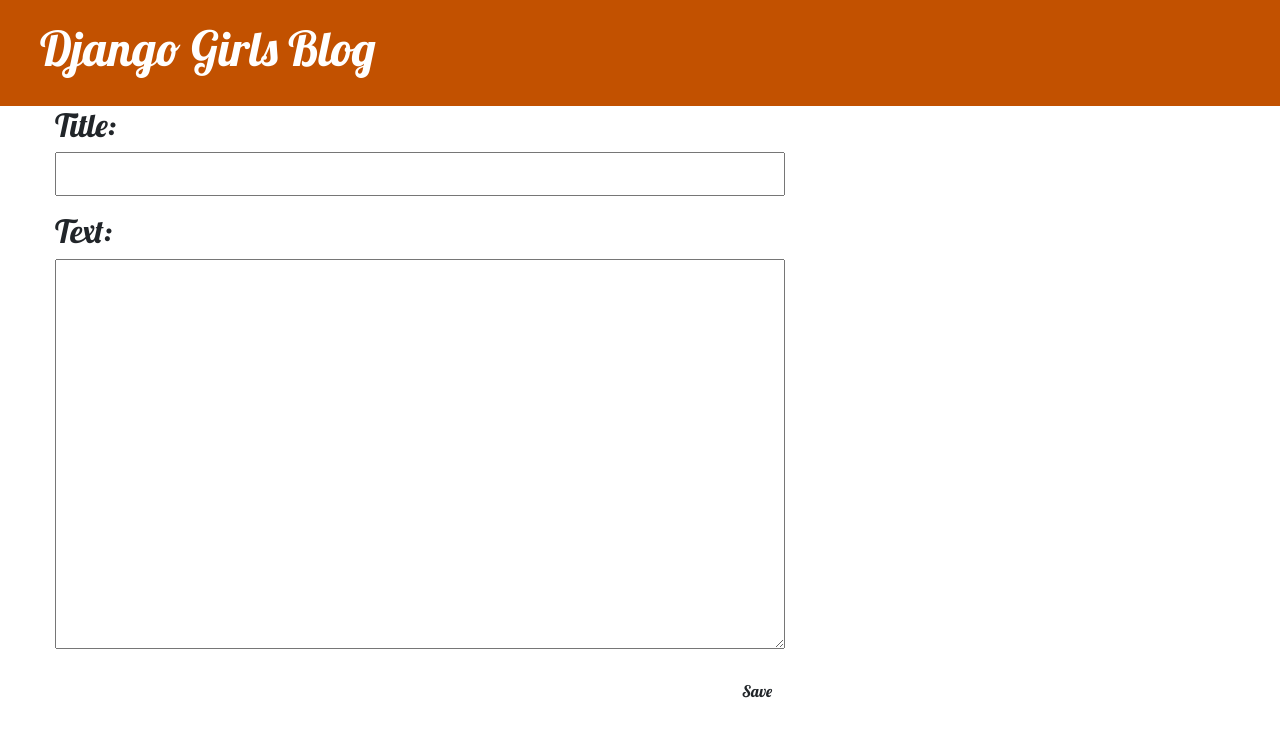
After one commit to koralle/django_girls_blog, a Django app: page /post/new/ in a window 1280 px wide. The commit adds this page. Shown: the top 737 px of the page. Run offline with Django 3.2, Linux system fonts and the light colour scheme; some libraries are stand-ins or nearby versions.

Commit message:
Complete This Tutorial

```diff
--- /dev/null
+++ b/blog/forms.py
@@ -0,0 +1,9 @@
+from django import forms
+
+from .models import Post
+
+class PostForm(forms.ModelForm):
+
+  class Meta:
+    model = Post
+    fields = ('title', 'text')
--- /dev/null
+++ b/blog/static/css/blog.css
@@ -0,0 +1,51 @@
+h1 a, h2 a {
+    color: #C25100;
+    font-family: 'Lobster';
+}
+
+.page-header {
+    background-color: #C25100;
+    margin-top: 0;
+    padding: 20px 20px 20px 40px;
+}
+
+.page-header h1, .page-header h1 a, .page-header h1 a:visited, .page-header h1 a:active {
+    color: #ffffff;
+    font-size: 36pt;
+    text-decoration: none;
+}
+
+.content {
+    margin-left: 40px;
+}
+
+h1, h2, h3, h4 {
+    font-family: 'Lobster', cursive;
+}
+
+.date {
+    color: #828282;
+}
+
+.save {
+    float: right;
+}
+
+.post-form textarea, .post-form input {
+    width: 100%;
+}
+
+.top-menu, .top-menu:hover, .top-menu:visited {
+    color: #ffffff;
+    float: right;
+    font-size: 26pt;
+    margin-right: 20px;
+}
+
+.post {
+    margin-bottom: 70px;
+}
+
+.post h2 a, .post h2 a:visited {
+    color: #000000;
+}
--- /dev/null
+++ b/blog/templates/blog/base.html
@@ -0,0 +1,32 @@
+{% load static %}
+<!DOCTYPE html>
+<html lang="ja">
+  <head>
+    <meta charset="UTF-8">
+    <meta name="viewport" content="width=device-width, initial-scale=1.0">
+    <meta http-equiv="X-UA-Compatible" content="ie=edge">
+    <title>Django Girls Blog.</title>
+    <link rel="stylesheet" href="https://stackpath.bootstrapcdn.com/bootstrap/4.4.1/css/bootstrap.min.css" integrity="sha384-Vkoo8x4CGsO3+Hhxv8T/Q5PaXtkKtu6ug5TOeNV6gBiFeWPGFN9MuhOf23Q9Ifjh" crossorigin="anonymous">
+    <link href="//fonts.googleapis.com/css?family=Lobster&subset=latin,latin-ext" rel="stylesheet" type="text/css">
+    <link rel="stylesheet" href="{% static "css/blog.css" %}">
+  </head>
+  <body>
+    <div class="page-header">
+        <a href="{% url 'post_new' %}" class="top-menu">
+            <apan class="glyphicon glyphicon-plus"></span>
+        </a>
+        <h1><a href="/">Django Girls Blog</a></h1>
+    </div>
+    <div class="content container">
+        <div class="row">
+            <div class="col-md-8">
+            {% block content %}
+            {% endblock %}
+            </div>
+        </div>
+    </div>
+</body>
+<script src="https://code.jquery.com/jquery-3.4.1.slim.min.js" integrity="sha384-J6qa4849blE2+poT4WnyKhv5vZF5SrPo0iEjwBvKU7imGFAV0wwj1yYfoRSJoZ+n" crossorigin="anonymous"></script>
+    <script src="https://cdn.jsdelivr.net/npm/popper.js@1.16.0/dist/umd/popper.min.js" integrity="sha384-Q6E9RHvbIyZFJoft+2mJbHaEWldlvI9IOYy5n3zV9zzTtmI3UksdQRVvoxMfooAo" crossorigin="anonymous"></script>
+    <script src="https://stackpath.bootstrapcdn.com/bootstrap/4.4.1/js/bootstrap.min.js" integrity="sha384-wfSDF2E50Y2D1uUdj0O3uMBJnjuUD4Ih7YwaYd1iqfktj0Uod8GCExl3Og8ifwB6" crossorigin="anonymous"></script>
+</html>
--- /dev/null
+++ b/blog/templates/blog/post_edit.html
@@ -0,0 +1,13 @@
+{% extends 'blog/base.html' %}
+
+{% block content %}
+  <h2>
+  <form method="POST" class="post-form">
+  {% csrf_token %}
+    {{ form.as_p }}
+    <button type="submit" class="save btn btn-default">
+      Save
+    </button>
+  </form>
+  <h2>
+{% endblock %}
--- a/blog/urls.py
+++ b/blog/urls.py
@@ -2,5 +2,8 @@ from django.urls import path
 from . import views
 
 urlpatterns = [
-    path('', views.post_list, name='post_list')
+    path('', views.post_list, name='post_list'),
+    path('post/<int:pk>/', views.post_detail, name='post_detail'),
+    path('post/new/', views.post_new, name='post_new'),
+    path('post/<int:pk>/edit/', views.post_edit, name='post_edit')
 ]
--- a/blog/views.py
+++ b/blog/views.py
@@ -1,8 +1,44 @@
-from django.shortcuts import render
+from django.shortcuts import render, redirect
 from .models import Post
 from django.utils import timezone
+from django.shortcuts import render, get_object_or_404
+from .forms import PostForm
 
 # Create your views here.
 def post_list(request):
   posts = Post.objects.filter(published_date__lte=timezone.now()).order_by('-published_date')
   return render(request, 'blog/post_list.html', {'posts':posts})
+
+def post_detail(request, pk):
+  post = get_object_or_404(Post, pk=pk)
+  return render(request, 'blog/post_detail.html', {'post': post})
+
+def post_new(request):
+  if request.method == 'POST':
+    form = PostForm(request.POST)
+    if form.is_valid():
+      # DBにフォームの内容を反映させる前に、
+      # authorとpublished_dateの内容を追加する。
+      post = form.save(commit=False)
+      post.author = request.user
+      post.published_date = timezone.now()
+      post.save()
+
+  else:
+    form = PostForm()
+  return render(request, 'blog/post_edit.html', {'form': form})
+
+
+def post_edit(request, pk):
+    post = get_object_or_404(Post, pk=pk)
+    if request.method == "POST":
+        form = PostForm(request.POST, instance=post)
+        if form.is_valid():
+            post = form.save(commit=False)
+            post.author = request.user
+            post.published_date = timezone.now()
+            post.save()
+            return redirect('post_detail', pk=post.pk)
+    else:
+        form = PostForm(instance=post)
+    return render(request, 'blog/post_edit.html', {'form': form})
--- a/django_girls_blog/settings.py
+++ b/django_girls_blog/settings.py
@@ -55,7 +55,7 @@ ROOT_URLCONF = 'django_girls_blog.urls'
 TEMPLATES = [
     {
         'BACKEND': 'django.template.backends.django.DjangoTemplates',
-        'DIRS': [],
+        'DIRS': [BASE_DIR, 'templates'],
         'APP_DIRS': True,
         'OPTIONS': {
             'context_processors': [
@@ -116,7 +116,7 @@ USE_TZ = True
 
 
 # Static files (CSS, JavaScript, Images)
-# https://docs.djangoproject.com/en/3.0/howto/static-files/
+# https://docs.djangoproject.com/ja/3.0/howto/static-files/
 
 STATIC_URL = '/static/'
-STATIC_ROOT = os.path.join(BASE_DIR, 'static')
+STATICFILES_DIR = os.path.join(BASE_DIR, 'static')
```
Also changed, not shown: blog/templates/blog/post_detail.html (added, +16 -0 lines), blog/templates/blog/post_list.html (+10 -32 lines), django_girls_blog/urls.py (line endings or trailing spaces).
